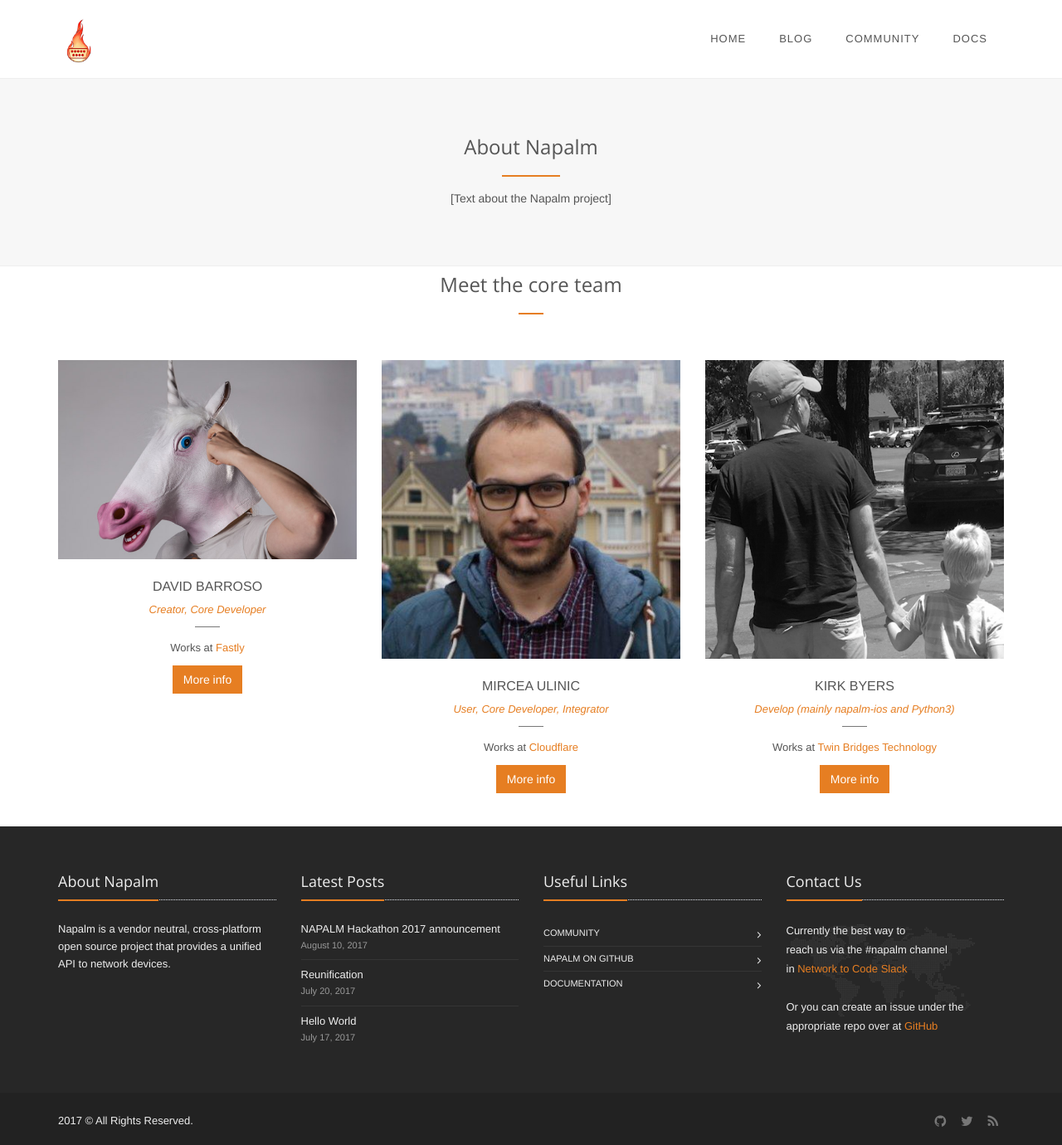
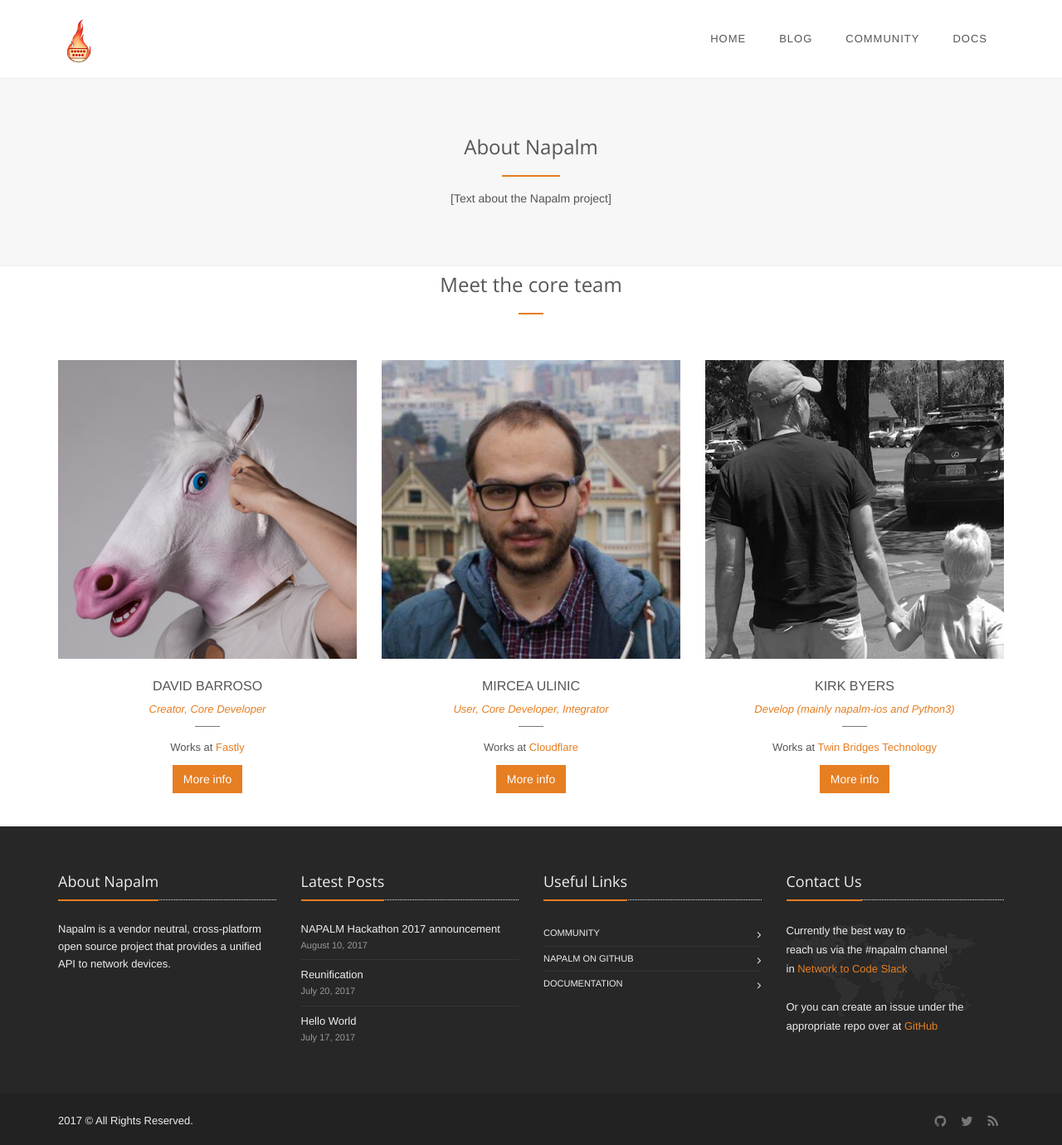
Before and after one commit to napalm-automation/napalm-automation.github.io, a Jekyll site: the page built from _pages/about.md, in a window 1280 px wide and 1380 px high. Shown: the whole window at 83% size. Built offline with Jekyll 4.4.1, drawn with Linux system fonts in a browser that asks for light colours.

Commit message:
Swap image, add email

```diff
--- a/_layouts/about.html
+++ b/_layouts/about.html
@@ -9,7 +9,6 @@
     </div>
   </div>
 </div>
-
 
 <!--=== Team v5 ===-->
 <div class="container">
@@ -35,13 +34,14 @@
 {% if profile.napalm_core %}
     <div class="col-sm-4 sm-margin-bottom-50">
       <div class="team-img">
-        <img class="img-responsive" src="/images/profiles/{{ profile.avatar_sidebar }}" alt="{{ profile.name }}">
+        <img class="img-responsive" src="/images/profiles/{{ profile.avatar_440 }}" alt="{{ profile.name }}">
         <div class="team-hover">
           <ul class="list-inline team-social-v5">
             {% if profile.uri %}<li><a href="{{ profile.uri }}"><i class="fa fa-home"></i></a></li>{% endif %}
             {% if profile.github %}<li><a href="https://github.com/{{ profile.github }}"><i class="fa fa-github"></i></a></li>{% endif %}
             {% if profile.twitter %}<li><a href="https://www.twitter.com/{{ profile.twitter }}"><i class="fa fa-twitter"></i></a></li>{% endif %}
             {% if profile.linkedin %}<li><a href="https://www.linkedin.com/in/{{ profile.linkedin }}"><i class="fa fa-linkedin"></i></a></li>{% endif %}
+            {% if profile.email %}<li><a href="mailto:{{ profile.email }}"><i class="fa fa-envelope"></i></a></li>{% endif %}
           </ul>
         </div>
       </div>
```
